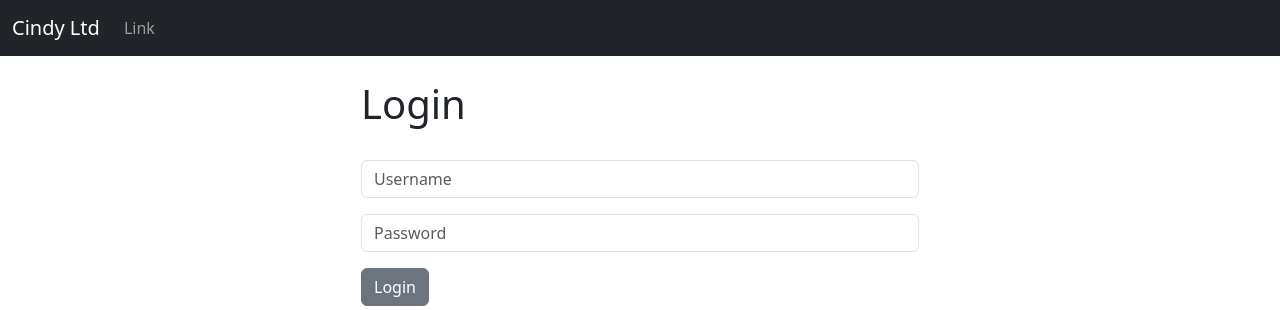
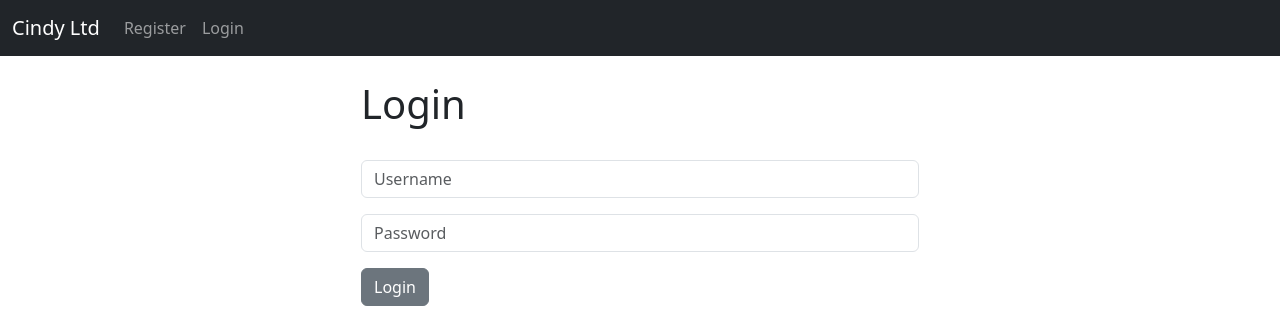
Before and after one commit to Jan-Brunner/Django-CRM, a Django app: page / in a window 1280 px wide. Shown: the top 310 px of the page. Run offline with Django 4.2, Linux system fonts and the light colour scheme.

Commit message:
Added Logout and Register Function

```diff
--- a/website/templates/navbar.html
+++ b/website/templates/navbar.html
@@ -6,10 +6,22 @@
       </button>
       <div class="collapse navbar-collapse" id="navbarSupportedContent">
         <ul class="navbar-nav me-auto mb-2 mb-lg-0">
+          {% if user.is_authenticated %}
+          <li class="nav-item">
+            <a class="nav-link" href="{% url 'logout' %}">Logout</a>
+          </li>
+
+          {% else %}
 
           <li class="nav-item">
-            <a class="nav-link" href="#">Link</a>
+            <a class="nav-link" href="{% url 'register' %}">Register</a>
           </li>
+
+          <li class="nav-item">
+            <a class="nav-link" href="{% url 'home' %}">Login</a>
+          </li>
+
+          {% endif %}
 
         </ul>
 
--- a/website/urls.py
+++ b/website/urls.py
@@ -5,6 +5,6 @@ from . import views
 urlpatterns = [
     path('', views.home, name = 'home'),
    # path('login/', views.login_user, name = 'login'),
-   # path('logout/', views.logout_user, name = 'logout'),
-
+    path('logout/', views.logout_user, name = 'logout'),
+    path('register/', views.register_user, name = 'register')
 ]
--- a/website/views.py
+++ b/website/views.py
@@ -21,4 +21,10 @@ def home(request):
 
 
 def logout_user(request):
-    pass
+    logout(request)
+    messages.success(request, "Logged out...")
+    return redirect("home")
+
+
+def register_user(request):
+    return render(request, 'register.html', {})
```
Also changed, not shown: website/templates/register.html (added, +11 -0 lines).
